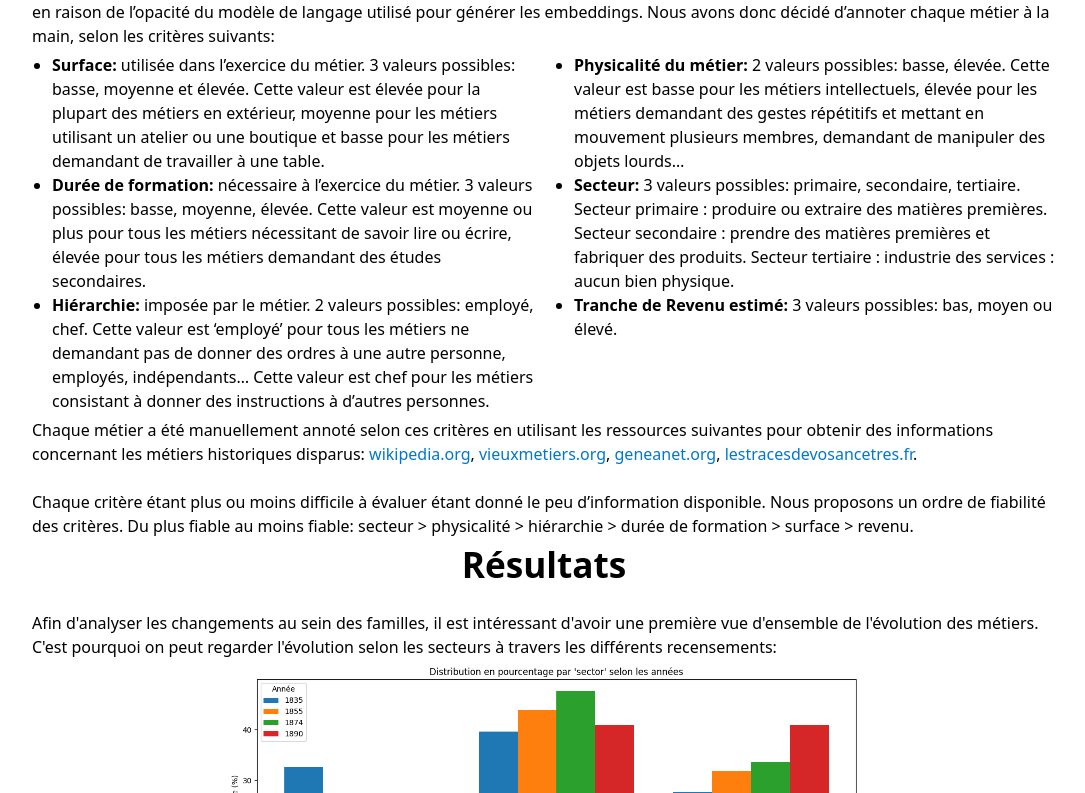
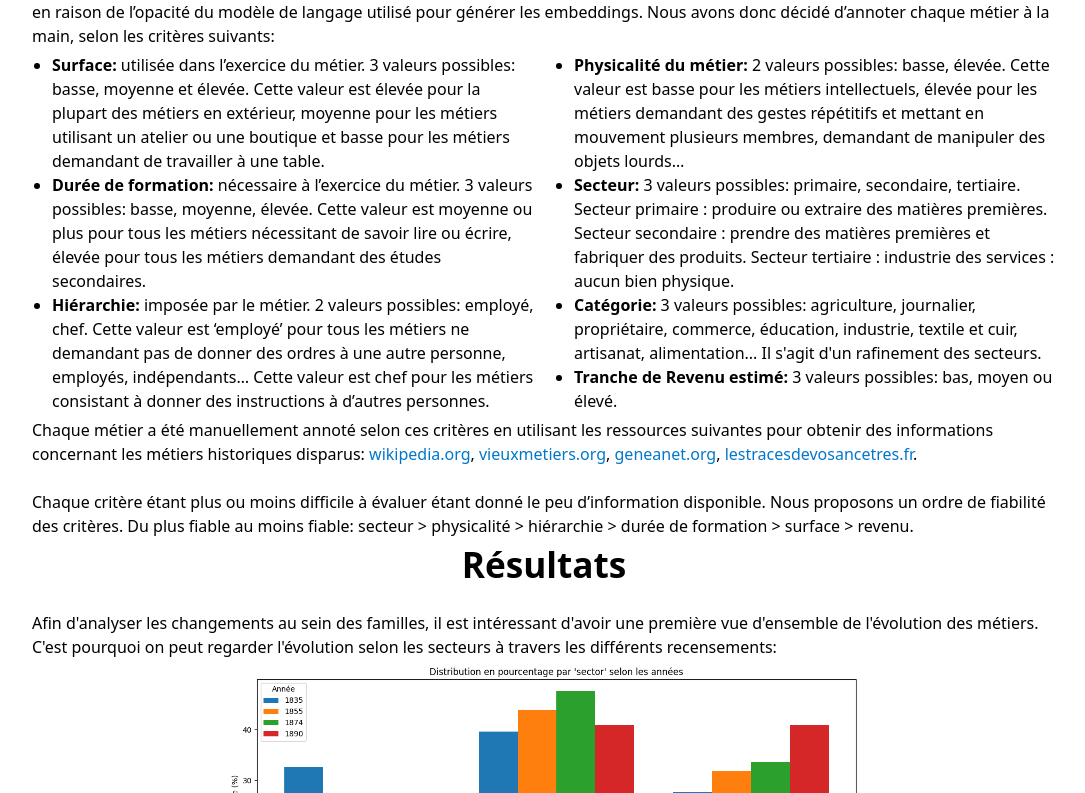
Before and after one commit to LausanneAncestry/LausanneAncestry.github.io, a Vue app: page /analysis in a window 1280 px wide. Shown: the part 1759-2552 px from the top of the page, without its empty margins (96-1181 px from the left). Built offline with nearby package versions, Linux system fonts and the light colour scheme.

Commit message:
contexte matrice sous secteurs

```diff
--- a/src/views/AnalysisView.vue
+++ b/src/views/AnalysisView.vue
@@ -116,6 +116,8 @@
           <li><b>Secteur:</b> 3 valeurs possibles: primaire, secondaire, tertiaire. Secteur primaire : produire ou
             extraire des matières premières. Secteur secondaire : prendre des matières premières et fabriquer des
             produits. Secteur tertiaire : industrie des services : aucun bien physique.</li>
+          <li><b>Catégorie:</b> 3 valeurs possibles: agriculture, journalier, propriétaire, commerce, éducation, industrie,
+            textile et cuir, artisanat, alimentation... Il s'agit d'un rafinement des secteurs.</li>
           <li><b>Tranche de Revenu estimé:</b> 3 valeurs possibles: bas, moyen ou élevé.</li>
         </ul>
         Chaque métier a été manuellement annoté selon ces critères en utilisant les ressources suivantes pour obtenir
@@ -136,7 +138,7 @@
         On peut voir une baisse du secteur primaire entre 1835 et 1855, qui se poursuit dans les années suivantes. Le
         tertiaire quant à lui, monte particulièrement à partir de 1890, tandis que le secondaire plafonne en 1874. Ces
         résultats montrent l’évolution de la ville à travers la révolution industrielle.
-
+        <br><br>
         Lorsqu'on se penche sur la mobilité sociale à travers le siècle, nous pouvons d'abord nous pencher sur ces mêmes
         secteurs. A partir de nos paires parent/enfant, nous pouvons donc construire la matrice de transformation
         suivante:
@@ -149,6 +151,16 @@
         primaire est plus importante que celle du secteur secondaire. Toutefois, le secteur tertiaire contient également
         bon nombre de métiers précaires et non pas des services nécessitant de grandes études, expliquant cette
         mobilité.
+        <br><br>
+        Pour affiner l'analyse, on peut séparer chaque secteur en sous catégorie. On sépare les journaliers et les métiers
+        de l'agriculture du secteur primaire. On partitionne le secteur secondaire en quatre domaines : bâtiment,
+        cuir & textile, artisanat et alimentation. On identifie : éducation, commerce et transport pour le secteur tertiaire.
+        On sépare aussi les métiers du secteur tertiaire implicant une supériorité hiérarchique. à noter que les seuls métiers
+        annotés comme 'chef' qui ne se retrouvent pas dans la catégorie 'tertiare chef' sont: architecte (secondaire bâtiment),
+        chef d'équipe (secondaire industrie) et épicier (tertiaire commerce). On identifie aussi le groupe des propriétaires et
+        rentiers qui n'appartiennent pas directement à un secteur mais sont intéressants.
+        <img src="../assets/transitions_white.png" alt="Matrice de transition des sous divisions des secteurs">
+
         <br><br>
         Enfin, nous pouvons nous pencher sur des métiers spécifiques. A cette fin, nous avons choisis 3 métiers
         possèdent de nombreux individus dans nos paires parent/enfant, qui représentent la classe populaire
```
